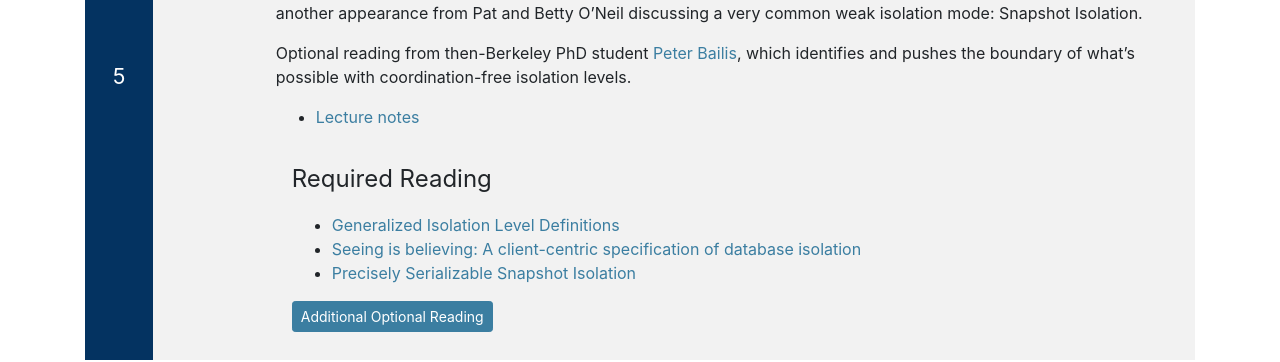
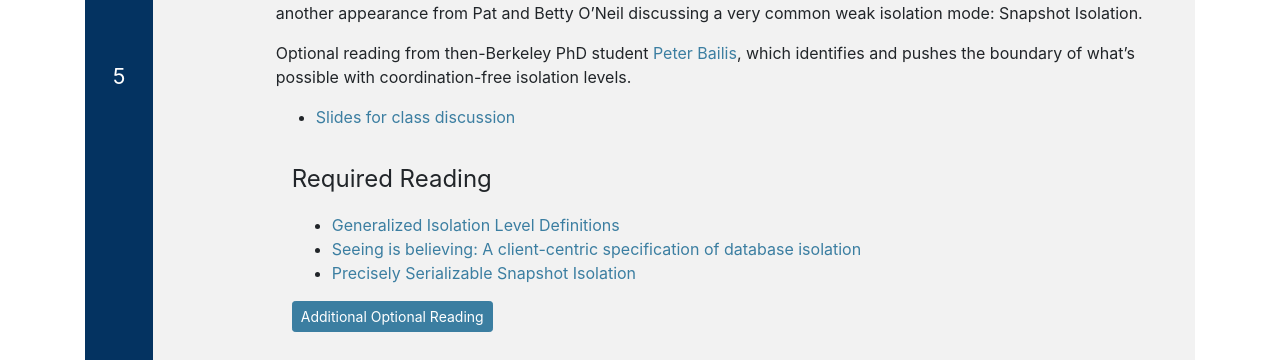
Before and after one commit to jhellerstein/CS286-Sp20, a Jekyll site: the page built from index.md, in a window 1280 px wide and 900 px high, scrolled down 3849 px. Shown: the part 153-515 px from the top of the window. Built offline with Jekyll 4.4.1, drawn with Linux system fonts in a browser that asks for light colours; nearby versions of some CDN libraries; our own code applies the rules of GitHub Pages for plain Markdown files.

Commit message:
discussion slides

```diff
--- a/index.md
+++ b/index.md
@@ -238,7 +238,7 @@ Three papers. A classic, co-authored by Atul Adya and occasional database resear
 
 Optional reading from then-Berkeley PhD student [Peter Bailis](http://www.bailis.org/), which identifies and pushes the boundary of what's possible with coordination-free isolation levels.
 
-* [Lecture notes]()
+* [Slides for class discussion](https://docs.google.com/presentation/d/1yd6Hh7oLOrOHWQ6QLfvvCv4w-MCf-I8tugDdtXgMnE4/edit?usp=sharing)
 
 <div class="reading">
 <div class="required_reading" markdown="1">
```
